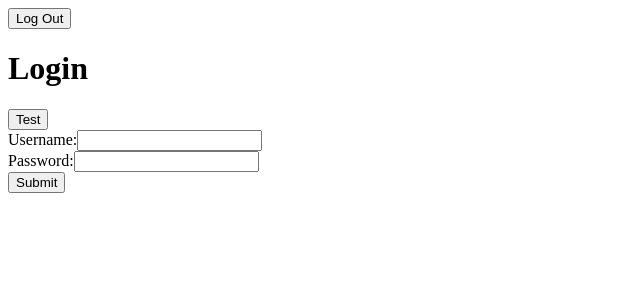
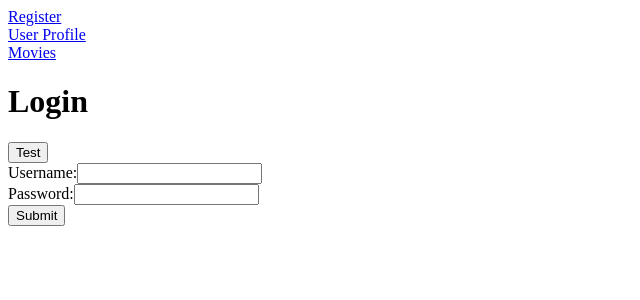
Before and after one commit to herringg369/myflixfront, a React (Create React App) app: page / in a window 1280 px wide. Shown: the top 300 px of the page, without its empty margins (0-640 px from the left). Built offline with nearby package versions, Linux system fonts and the light colour scheme.

Commit message:
added navbar with profile/registration views, and added back button to genre/director views

```diff
--- a/src/components/director-view/director-view.jsx
+++ b/src/components/director-view/director-view.jsx
@@ -9,16 +9,20 @@ export class DirectorView extends React.Component {
     let accessToken = localStorage.getItem('token');
     }
 
+
   render() {
-    const { director } = this.props
+    const { director, onBackClick } = this.props
 
    return (
        <div className="director-view">
+       <div>
           <h1>{director.Name}</h1>
           <div className="directorBio">{director.Bio}</div>
           <div className="directorBirth">{director.Birth}</div>
           <div className="directorDeath">{director.Death}</div>
           <div className="directorMovies">{director.Movies}</div>
+        </div>
+        <button onClick={() => { onBackClick() }}>Back</button>
        </div>
    )
   }
--- a/src/components/genre-view/genre-view.jsx
+++ b/src/components/genre-view/genre-view.jsx
@@ -10,13 +10,16 @@ export class GenreView extends React.Component {
     }
 
   render() {
-    const { genre } = this.props
+    const { genre, onBackClick } = this.props
 
    return (
        <div className="genre-view">
+       <div>
         <h1>{genre.Name}</h1>
         <div className="genreDescription">{genre.Description}</div>
         <div className="genreMovies">{genre.Movies}</div>
+        </div>
+        <button onClick={() => { onBackClick() }}>Back</button>
        </div>
    )
   }
--- a/src/components/main-view/main-view.jsx
+++ b/src/components/main-view/main-view.jsx
@@ -15,8 +15,7 @@ import { DirectorView } from '../director-view/director-view';
 import { GenreView } from '../genre-view/genre-view';
 import { ProfileView } from '../profile-view/profile-view'
 
-import Row from 'react-bootstrap/Row'
-import Col from 'react-bootstrap/Col'
+import { Row, Col, Navbar, Nav } from 'react-bootstrap'
 
 class MainView extends React.Component {
 
@@ -87,7 +86,13 @@ class MainView extends React.Component {
 
         return (
           <div>
-          <button onClick={this.onLoggedOut}>Log Out</button>
+          <Navbar expand='lg'>
+            <Nav.Link href='/register'>Register</Nav.Link>
+            <br/>
+            <Nav.Link href={`/users/:Username`}>User Profile</Nav.Link>
+            <br/>
+            <Nav.Link href='/'>Movies</Nav.Link>
+          </Navbar>
           <Router>
             <Row className="main-view justify-content-md-center">
               <Route exact path="/" render={() => {
--- a/src/components/profile-view/profile-view.jsx
+++ b/src/components/profile-view/profile-view.jsx
@@ -84,14 +84,26 @@ export class ProfileView extends React.Component {
       });
     }
 
+    onLoggedOut() {
+      localStorage.removeItem('token');
+      localStorage.removeItem('user');
+      this.setState({
+        user: null
+      });
+    }
+
   render() {
 
    return (
        <div className="profileView">
        <h1>Hello {this.state.Username}</h1>
+       <p>What would you like to watch today?</p>
 
       <div><button onClick={this.getUser}>View Profile</button></div>
+      <button onClick={this.onLoggedOut}>Log Out</button>
 
+      <br/>
+      <h2>Update your profile?</h2>
       <Form className="update-form">
 
         <Form.Group controlId="formUsername">
```
